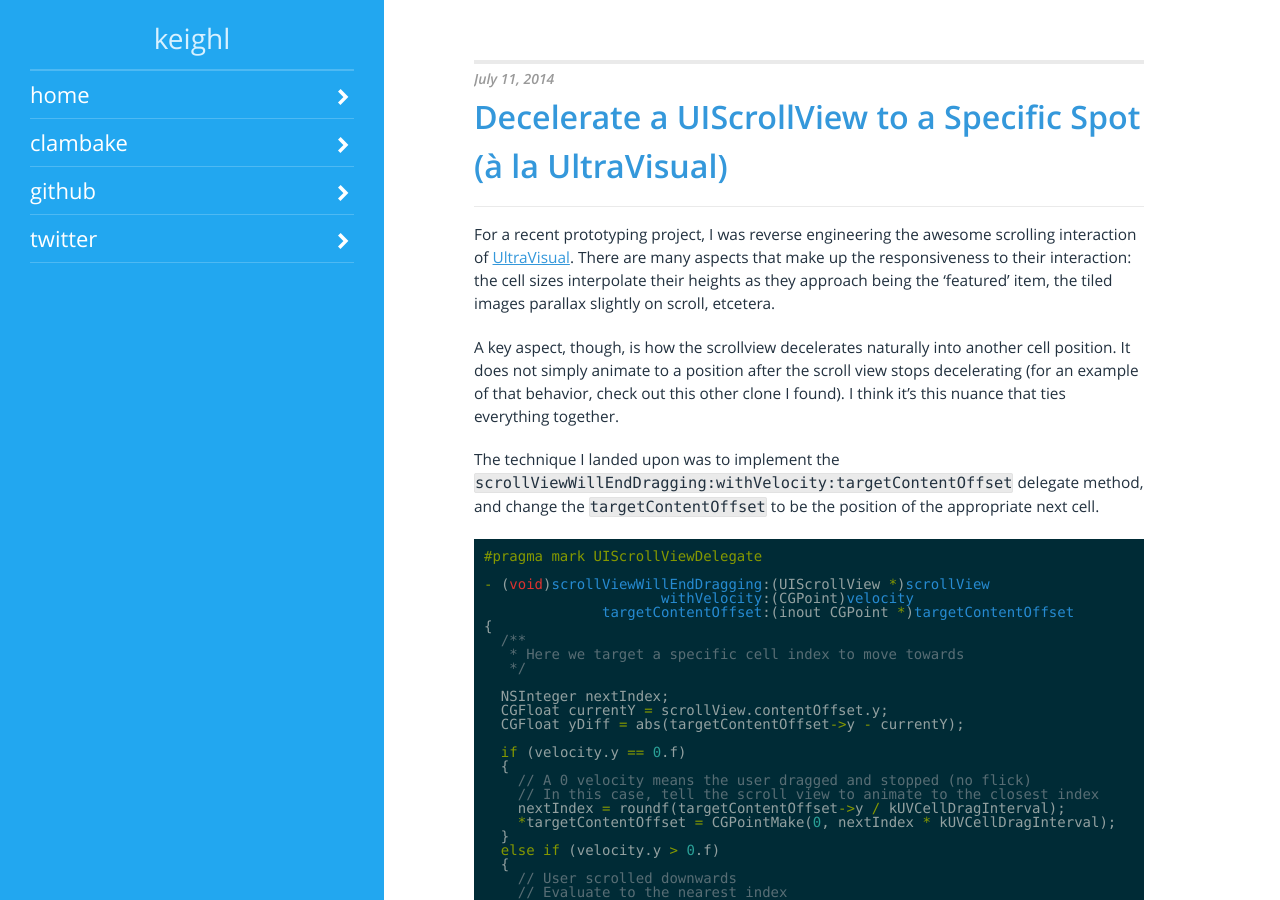
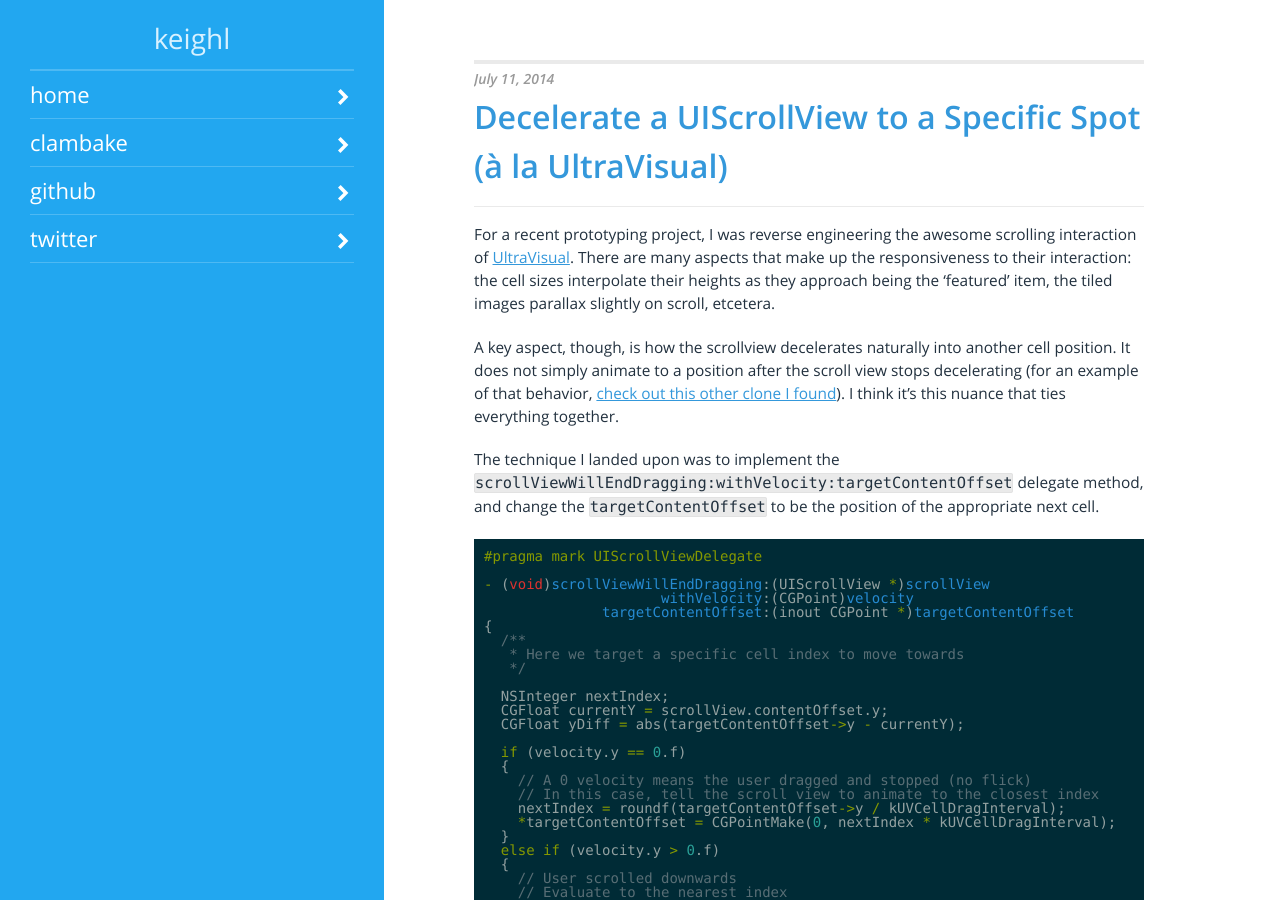
Before and after one commit to keighl/kyletruscott.com, a Jekyll site: the page built from _posts/2014-07-11-decelerate-uiscrollview-ala-ultravisual.md, in a window 1280 px wide and 900 px high. Built offline with Jekyll 4.4.1, drawn with Linux system fonts in a browser that asks for light colours; nearby versions of some CDN libraries; Markdown is read by kramdown in place of the engine named in the settings; some of the changed lines change nothing that is shown.

Commit message:
Putting in a missing link

```diff
--- a/_posts/2014-07-11-decelerate-uiscrollview-ala-ultravisual.md
+++ b/_posts/2014-07-11-decelerate-uiscrollview-ala-ultravisual.md
@@ -6,7 +6,7 @@ description: ""
 
 For a recent prototyping project, I was reverse engineering the awesome scrolling interaction of [UltraVisual](http://ultravisual.com). There are many aspects that make up the responsiveness to their interaction: the cell sizes interpolate their heights as they approach being the ‘featured’ item, the tiled images parallax slightly on scroll, etcetera.
 
-A key aspect, though, is how the scrollview decelerates naturally into another cell position. It does not simply animate to a position after the scroll view stops decelerating  (for an example of that behavior, check out this other clone I found). I think it’s this nuance that ties everything together.
+A key aspect, though, is how the scrollview decelerates naturally into another cell position. It does not simply animate to a position after the scroll view stops decelerating  (for an example of that behavior, [check out this other clone I found](https://github.com/RobotsAndPencils/RPSlidingMenu)). I think it’s this nuance that ties everything together.
 
 The technique I landed upon was to implement the `scrollViewWillEndDragging:withVelocity:targetContentOffset` delegate method, and change the `targetContentOffset` to be the position of the appropriate next cell.
 
```
